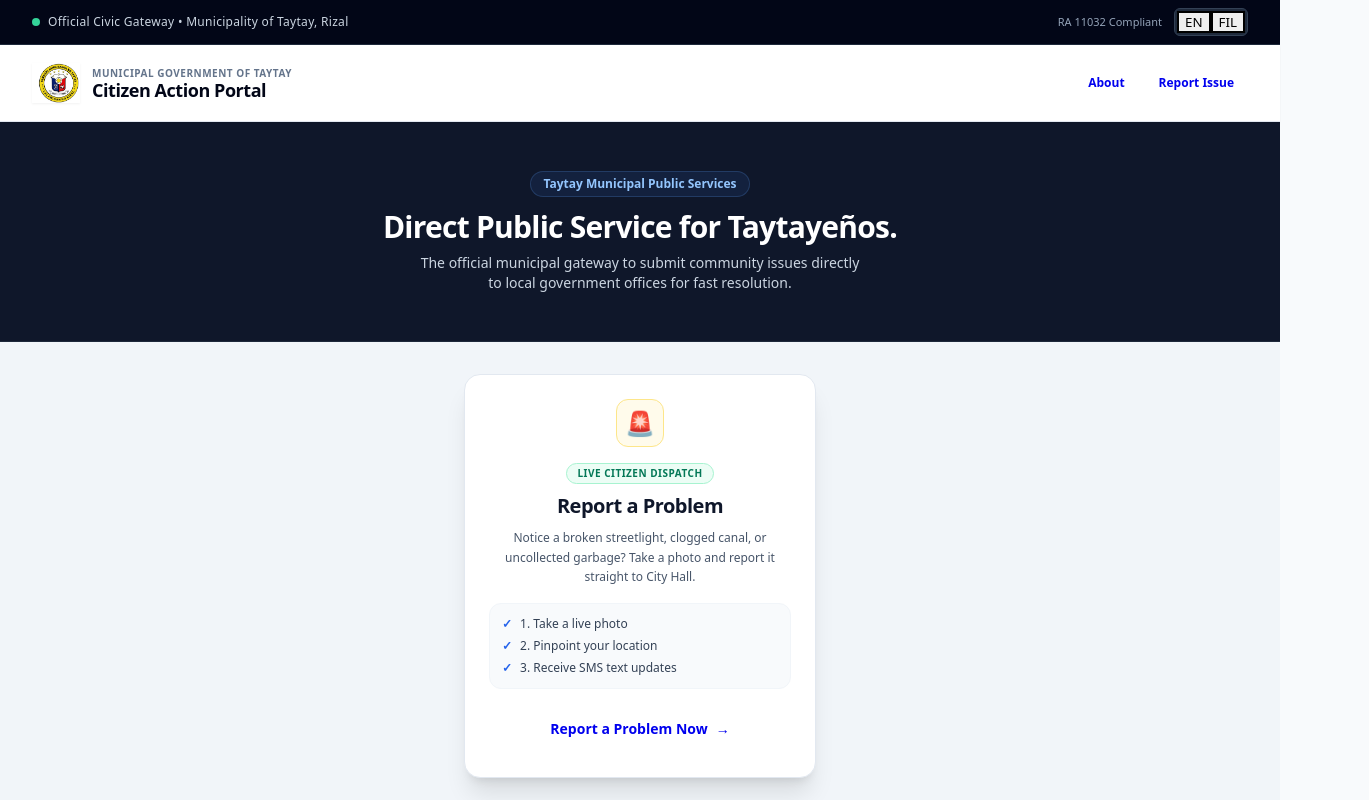
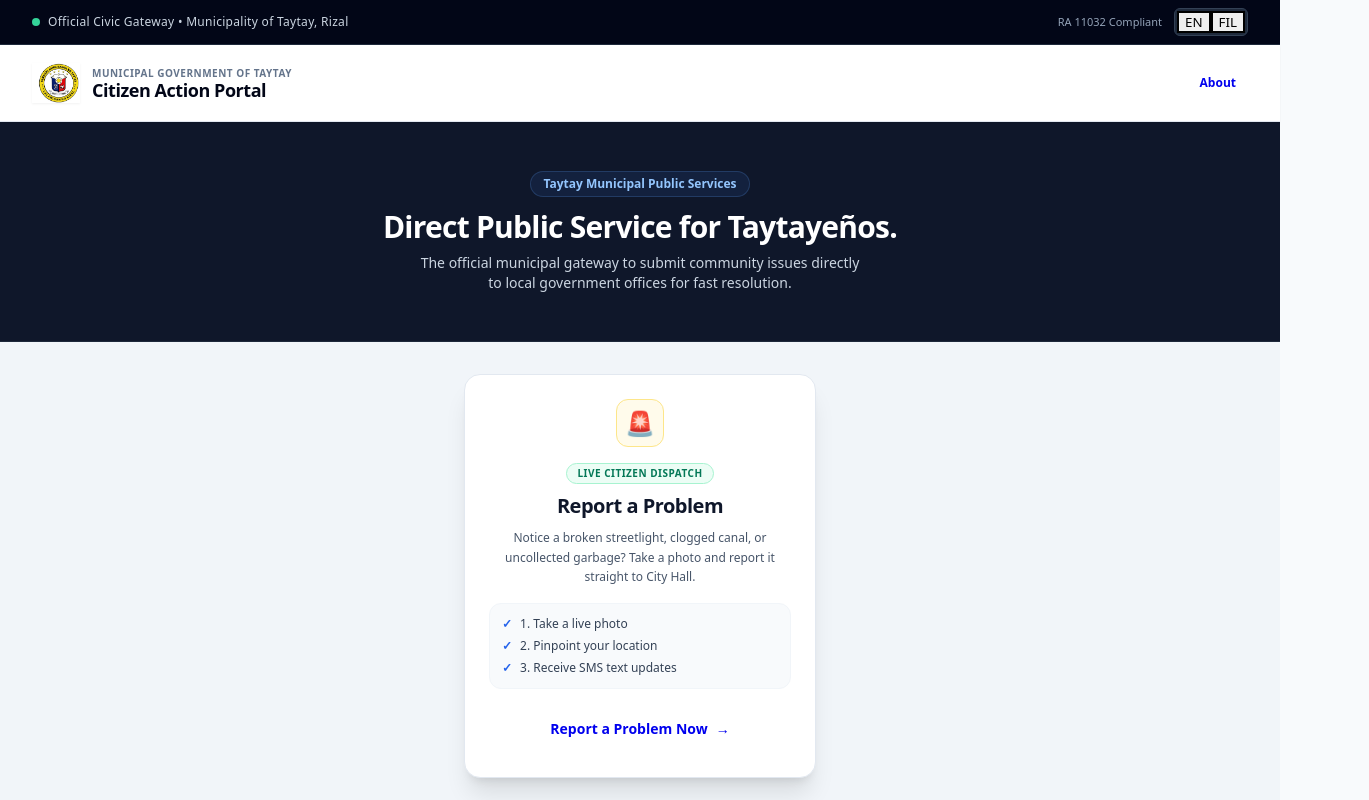
Before and after one commit to ALCMNTR/Alcmntr-Portal, a Next.js app: page / in a window 1280 px wide. Shown: the top 800 px of the page, 1369 px wide, since content can reach past the window. Built offline with nearby package versions, Linux system fonts and the light colour scheme.

Commit message:
Update page.tsx

```diff
--- a/app/page.tsx
+++ b/app/page.tsx
@@ -84,12 +84,6 @@ export default function MunicipalPortalLanding() {
                 className="text-xs font-semibold text-slate-600 hover:text-blue-950 px-3 py-1.5 rounded-md transition hover:bg-slate-100"
               >
                 {isEn ? "About" : "Tungkol sa Amin"}
-              </a>
-              <a
-                href="/report"
-                className="text-xs font-bold bg-blue-950 hover:bg-blue-900 text-white px-3.5 py-1.5 rounded-lg shadow-sm transition"
-              >
-                {isEn ? "Report Issue" : "Mag-ulat"}
               </a>
             </nav>
           </div>
```
